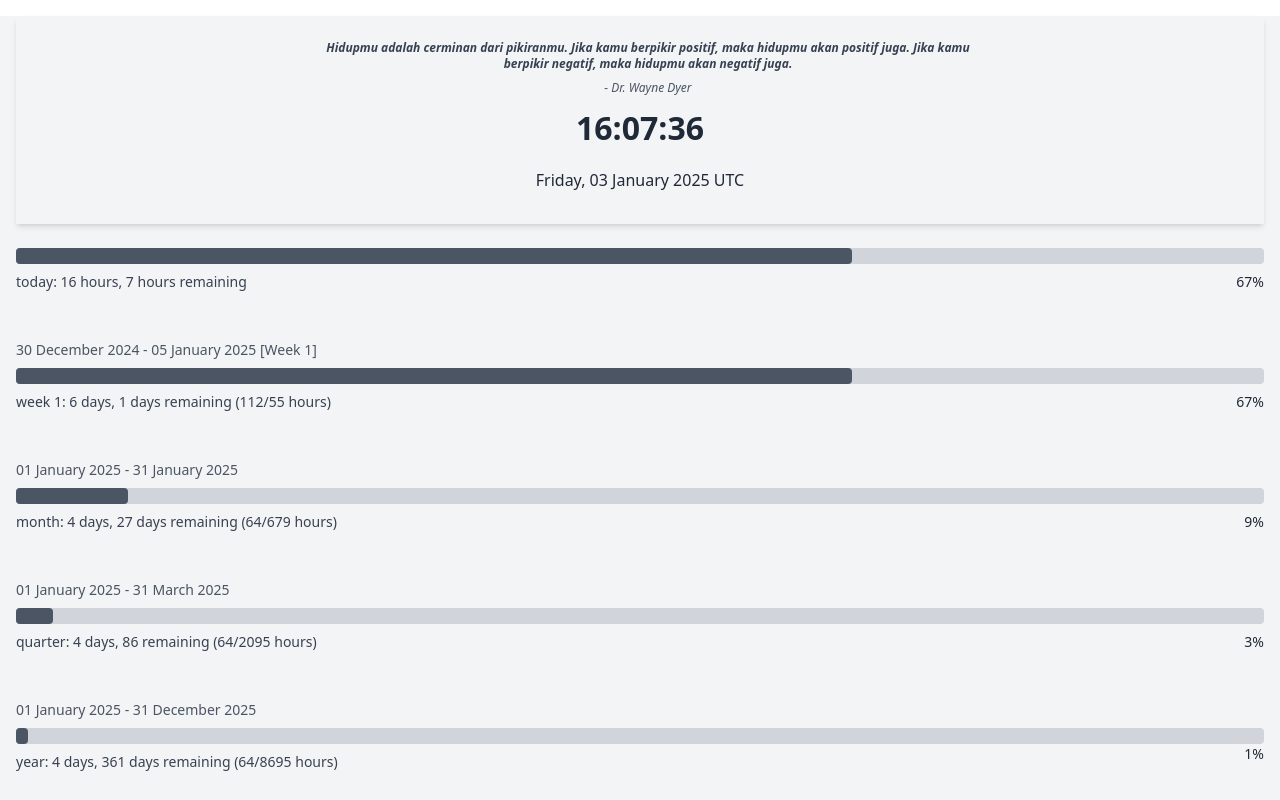
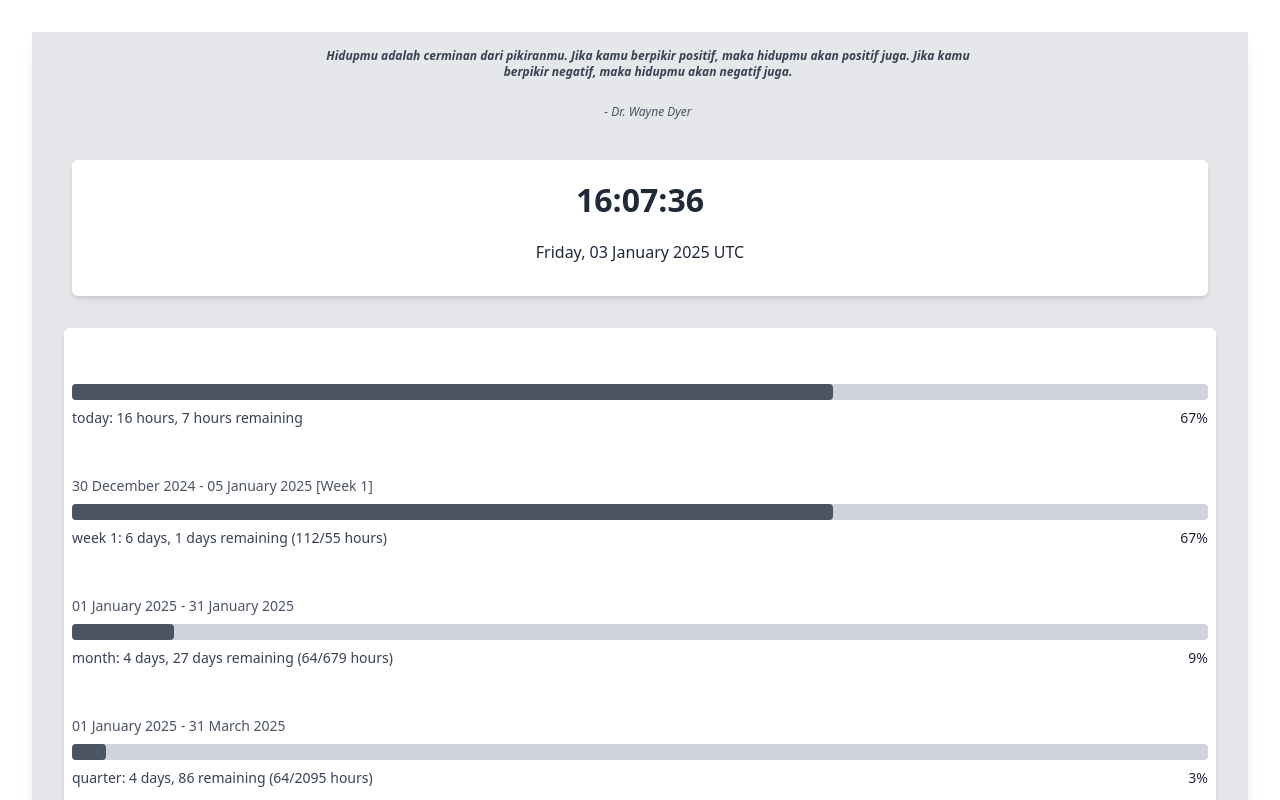
Before and after one commit to parkisutama/time-progress, a SvelteKit app: page / in a window 1280 px wide. Shown: the top 800 px of the page. Built offline with nearby package versions, Linux system fonts and the light colour scheme.

Commit message:
visual-restyling-test-1

```diff
--- a/src/components/Header.svelte
+++ b/src/components/Header.svelte
@@ -1,29 +1,16 @@
 <script lang="ts">
 	import { timeData } from '../lib/stores.js';
-
-    // Props for the quote section
-    export let quote: string = "Hidupmu adalah cerminan dari pikiranmu. Jika kamu berpikir positif, maka hidupmu akan positif juga. Jika kamu berpikir negatif, maka hidupmu akan negatif juga.";
-    export let cite: string = "- Dr. Wayne Dyer";
 </script>
 
-<header class="text-center py-4 mt-4 bg-gray-100 shadow-md">
-    <!-- Quote Section -->
-    <blockquote class="italic text-gray-700 text-center pl-2 md:pl-8 py-2 mx-auto max-w-sm md:max-w-2xl">
-        <p class="text-xs font-semibold">{quote}</p>
-        <cite class="block text-xs text-center mt-2 text-gray-600">{cite}</cite>
-    </blockquote>
+<header class="mt-aut mx-auto px-2 py-8 text-center">
 	<!-- Live Clock -->
-    <div>
-        <h2 >{$timeData.time}</h2>
-        <h3 >{$timeData.date}</h3>
+	<div class="rounded-md bg-white px-4 py-4 shadow-md">
+		<h2>{$timeData.time}</h2>
+		<h3>{$timeData.date}</h3>
 	</div>
 </header>
 
 <style>
-    blockquote {
-        padding-left: 1rem;
-    }
-
 	h2 {
 		font-size: 2rem;
 		font-weight: 600;
--- /dev/null
+++ b/src/components/Quote.svelte
@@ -0,0 +1,18 @@
+<script lang="ts">
+	// Props for the quote section
+	export let quote: string =
+		'Hidupmu adalah cerminan dari pikiranmu. Jika kamu berpikir positif, maka hidupmu akan positif juga. Jika kamu berpikir negatif, maka hidupmu akan negatif juga.';
+	export let cite: string = '- Dr. Wayne Dyer';
+</script>
+
+<!-- Quote Section -->
+<blockquote class="mx-auto max-w-sm text-center italic text-gray-700 md:max-w-2xl md:pl-8">
+	<p class="py-4 text-xs font-semibold">{quote}</p>
+	<cite class="block py-2 text-center text-xs text-gray-600">{cite}</cite>
+</blockquote>
+
+<style>
+	blockquote {
+		padding-left: 1rem;
+	}
+</style>
--- a/src/routes/+page.svelte
+++ b/src/routes/+page.svelte
@@ -1,20 +1,25 @@
 <script>
 	import Header from '../components/Header.svelte';
+	import Quote from '../components/Quote.svelte';
 	import TodayProgress from '../components/TodayProgress.svelte';
 	import WeekProgress from '../components/WeekProgress.svelte';
 	import MonthProgress from '../components/MonthProgress.svelte';
 	import QuarterProgress from '../components/QuarterProgress.svelte';
 	import YearProgress from '../components/YearProgress.svelte';
-
 </script>
 
-<main class=" dashboard container mx-auto px-4 mt-4 my-4 bg-gray-100 shadow-md">
-    <Header
-    ></Header>
+<main class="dashboard mx-8 my-8 bg-gray-200 px-8 shadow-lg">
+	<div class="widget">
 		<section class="widget">
-        <TodayProgress  />
+			<Quote />
 		</section>
-    <section class="widget">
+		<Header></Header>
+	</div>
+	<div class="rounded-md bg-white px-2 py-8 shadow-md">
+		<section>
+			<TodayProgress />
+		</section>
+		<section>
 			<WeekProgress />
 			<section>
 				<MonthProgress />
@@ -25,7 +30,10 @@
 			<section>
 				<YearProgress />
 			</section>
+		</section>
+	</div>
 </main>
+
 <style>
 	@media (max-width: 640px) {
 		.dashboard {
```
Lines whose indentation alone changed are shown as unchanged.
